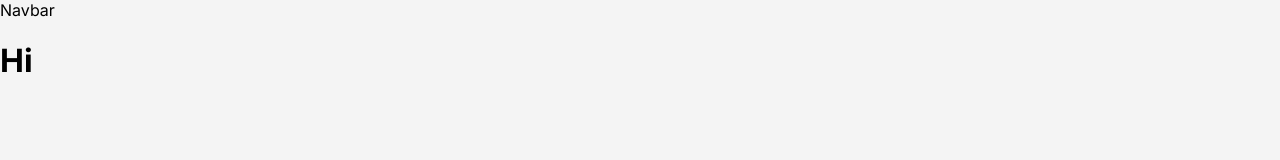
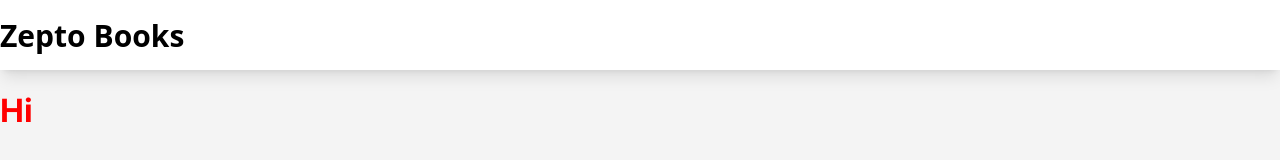
Before and after one commit to rifatNR/Books-App, a website with bundled scripts: page index.html in a window 1280 px wide. Built offline with nearby package versions, Linux system fonts and the light colour scheme; a web font is replaced by a local one.

Commit message:
made navbar

```diff
--- a/index.html
+++ b/index.html
@@ -4,12 +4,15 @@
   <meta charset="UTF-8">
   <meta name="viewport" content="width=device-width, initial-scale=1">
   <title>Zepto Books</title>
-  <link rel="stylesheet" href="styles/main.css">
+  <link rel="stylesheet" href="/styles/main.css">
 </head>
-<body class="font-inter">
+<body>
   <header id="navbar"></header>
-  <h1>Hi</h1>
+  <div class="container">
+    <h1>Hi</h1>
 
-  <script src="./scripts/app.js" type="module"></script>
+  </div>
+
+  <script src="/scripts/app.js" type="module"></script>
 </body>
 </html>
--- a/layouts/navbar.html
+++ b/layouts/navbar.html
@@ -1,3 +1,7 @@
-<nav>
-    Navbar
-</nav>
+<div class="navbar-container">
+    <nav class="navbar container">
+        <div class="logo">
+            Zepto Books
+        </div>
+    </nav>
+</div>
--- a/package.json
+++ b/package.json
@@ -1,4 +1,8 @@
+
 {
+  "scripts": {
+    "start": "http-server"
+  },
   "dependencies": {
     "http-server": "^14.1.1"
   }
--- a/scripts/app.js
+++ b/scripts/app.js
@@ -1,6 +1,6 @@
-import { loadHTML } from "./html-loader.js";
+import { loadHTML } from "/scripts/html-loader.js";
 
-Promise.all([loadHTML("navbar", "./layouts/navbar.html")])
+Promise.all([loadHTML("navbar", "/layouts/navbar.html")])
     .then(() => {
         console.log("All sections are loaded");
     })
--- a/styles/main.css
+++ b/styles/main.css
@@ -1,13 +1,19 @@
 @import url('https://fonts.googleapis.com/css2?family=Inter:ital,opsz,wght@0,14..32,100..900;1,14..32,100..900&display=swap');
+@import url('https://fonts.googleapis.com/css2?family=Megrim&display=swap');
 
 @import url('./variables.css');
 @import url('./utilis.css');
 @import url('./navbar.css');
 
 body {
-    /* font-family     : var(--font-family); */
+    font-family     : var(--font-inter);
     margin          : 0;
     padding         : 0;
     background-color: #f4f4f4;
     box-sizing      : border-box;
 }
+
+
+h1 {
+    color: red;
+}
--- a/styles/navbar.css
+++ b/styles/navbar.css
@@ -0,0 +1,17 @@
+.navbar-container {
+    background-color: white;
+    box-shadow: 0 10px 15px -3px rgb(0 0 0 / .1), 0 4px 6px -4px rgb(0 0 0 / .1);
+}
+.navbar {
+    height: 70px;
+    display: flex;
+    align-items: center;
+}
+
+.logo {
+    font-family: var(--font-megrim);
+    font-weight: bolder;
+    font-size: 30px;
+    padding: 10px 0;
+    display: inline-block;
+}
--- a/styles/utilis.css
+++ b/styles/utilis.css
@@ -1,3 +1,4 @@
-.font-inter {
-    font-family: "Inter", sans-serif;
+.container {
+    max-width: var(--max-body-w);
+    margin: 0 auto;
 }
--- a/styles/variables.css
+++ b/styles/variables.css
@@ -1,5 +1,13 @@
 :root {
+    /* Colors */
     --primary-color: #9348e3;
     --secondary-color: #ef70f6;
+
+    /* Fonts */
     --font-family: 'Arial, sans-serif';
+    --font-inter: "Inter", sans-serif;
+    --font-megrim: "Megrim", system-ui;
+
+    /* Layout */
+    --max-body-w: 1500px
 }
```
